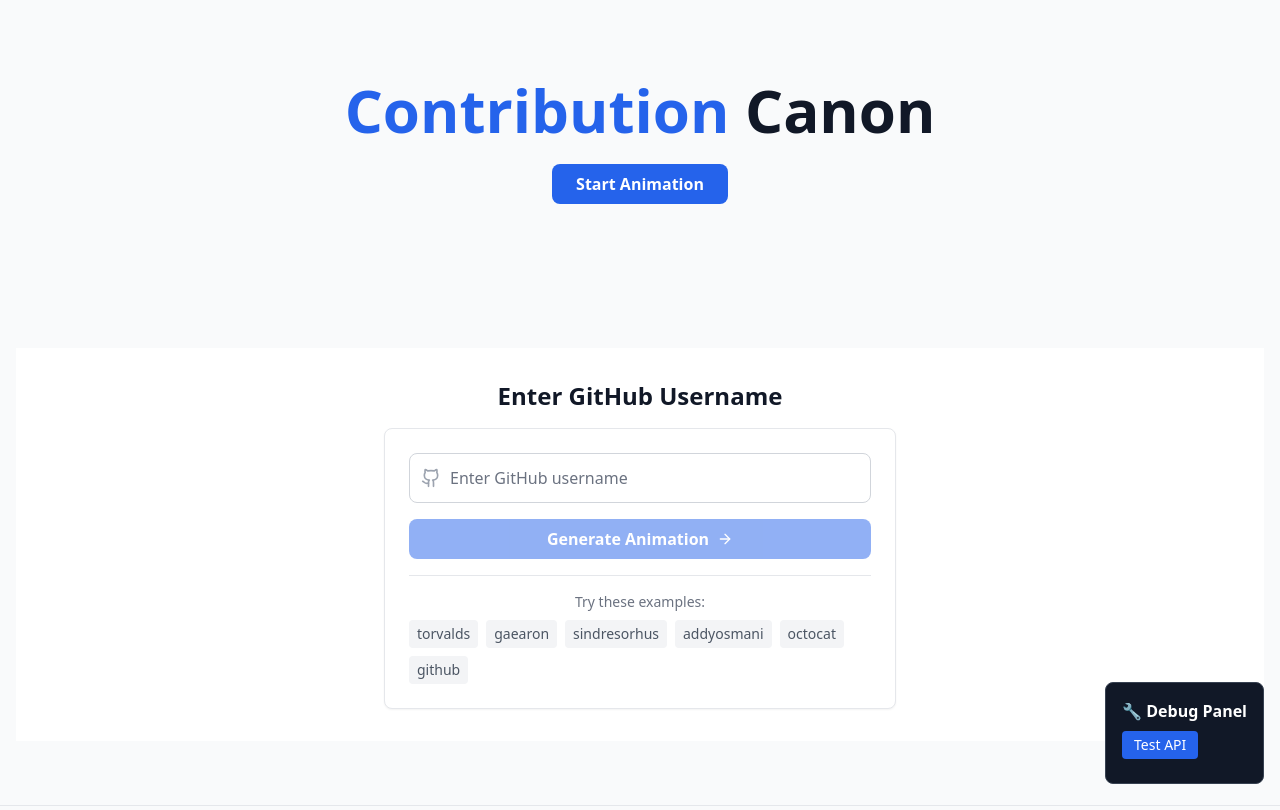
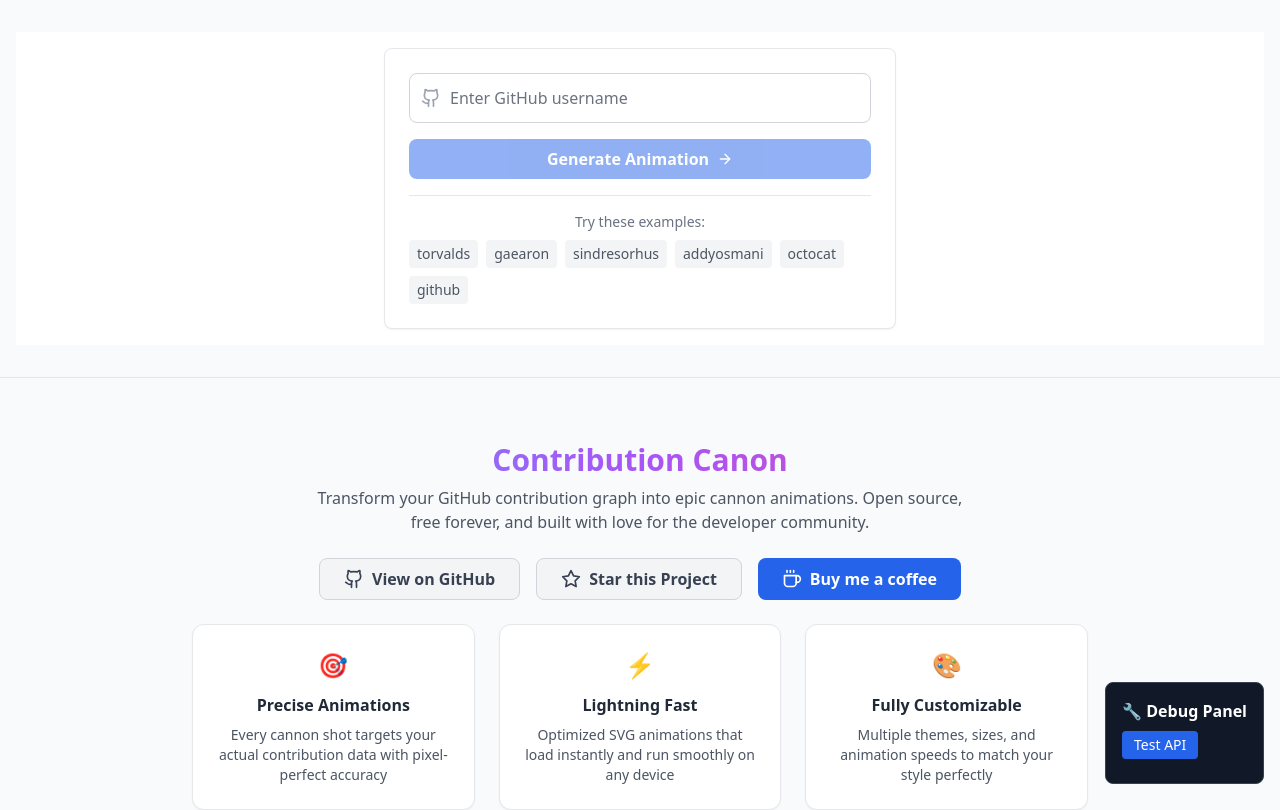
Before and after one commit to Man0dya/contribution-canon, a React (Vite) app: page / in a window 1280 px wide. Shown: the top 810 px of the page. Built offline with nearby package versions, Linux system fonts and the light colour scheme; the HTML template or start-up script is replaced by a standard one.

Commit message:
Make UI more compact - remove hero title and start animation section

```diff
--- a/src/App.jsx
+++ b/src/App.jsx
@@ -1,5 +1,4 @@
 import React, { useState } from 'react'
-import Hero from './components/Hero'
 import UsernameForm from './components/UsernameForm'
 import CannonAnimation from './components/CannonAnimation'
 import CodeGenerator from './components/CodeGenerator'
@@ -74,9 +73,7 @@
     <div className="min-h-screen bg-gray-50">
       {/* Main content */}
       <div className="relative">
-        <Hero />
-
-        <main className="container mx-auto px-4 py-16 space-y-16">
+        <main className="container mx-auto px-4 py-8 space-y-8">
           <UsernameForm
             onSubmit={handleUsernameSubmit}
             isLoading={isLoading}
@@ -106,7 +103,7 @@
           )}
 
           {contributionData && (
-            <>
+            <div className="space-y-6">
               <CannonAnimation
                 key={animationKey}
                 contributionData={contributionData}
@@ -119,7 +116,7 @@
                 contributionData={contributionData}
                 isUsingMockData={isUsingMockData}
               />
-            </>
+            </div>
           )}
         </main>
 
--- a/src/components/CannonAnimation.jsx
+++ b/src/components/CannonAnimation.jsx
@@ -112,7 +112,7 @@
   }
 
   return (
-    <section className="py-16">
+    <section className="py-6">
       <div className="container mx-auto px-4">
         <motion.div
           initial={{ opacity: 0, y: 50 }}
--- a/src/components/CodeGenerator.jsx
+++ b/src/components/CodeGenerator.jsx
@@ -241,7 +241,7 @@
   }
 
   return (
-    <section className="py-16">
+    <section className="py-6">
       <div className="container mx-auto px-4">
         <motion.div
           initial={{ opacity: 0, y: 50 }}
@@ -251,12 +251,12 @@
           className="max-w-6xl mx-auto"
         >
           {/* Section header */}
-          <div className="text-center mb-8">
-            <h2 className="text-4xl md:text-5xl font-bold text-gray-800 mb-4">
+          <div className="text-center mb-6">
+            <h2 className="text-2xl md:text-3xl font-bold text-gray-800 mb-2">
               🎨 Customize & Export
             </h2>
-            <p className="text-xl text-gray-600">
-              Personalize your cannon and get the code for your README
+            <p className="text-lg text-gray-600">
+              Get your animated SVG for README
             </p>
           </div>
 
--- a/src/components/UsernameForm.jsx
+++ b/src/components/UsernameForm.jsx
@@ -31,12 +31,9 @@
   }
 
   return (
-    <section id="username-form" className="bg-white py-8">
+    <section id="username-form" className="bg-white py-4">
       <div className="container mx-auto px-4">
         <div className="max-w-lg mx-auto text-center">
-          <h2 className="text-2xl font-bold text-gray-900 mb-4">
-            Enter GitHub Username
-          </h2>
 
           <div className="card">
             <form onSubmit={handleSubmit} className="space-y-4">
```
